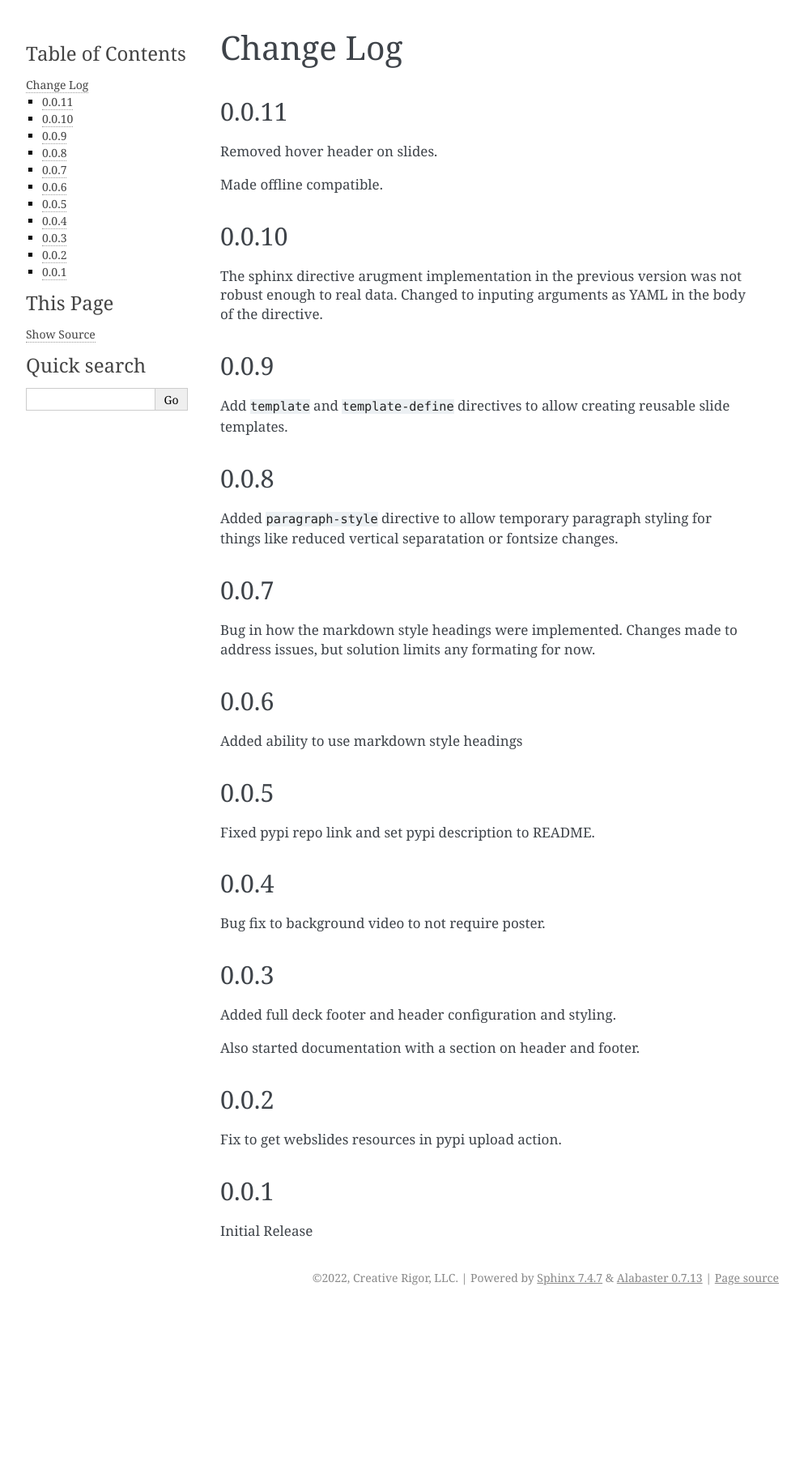
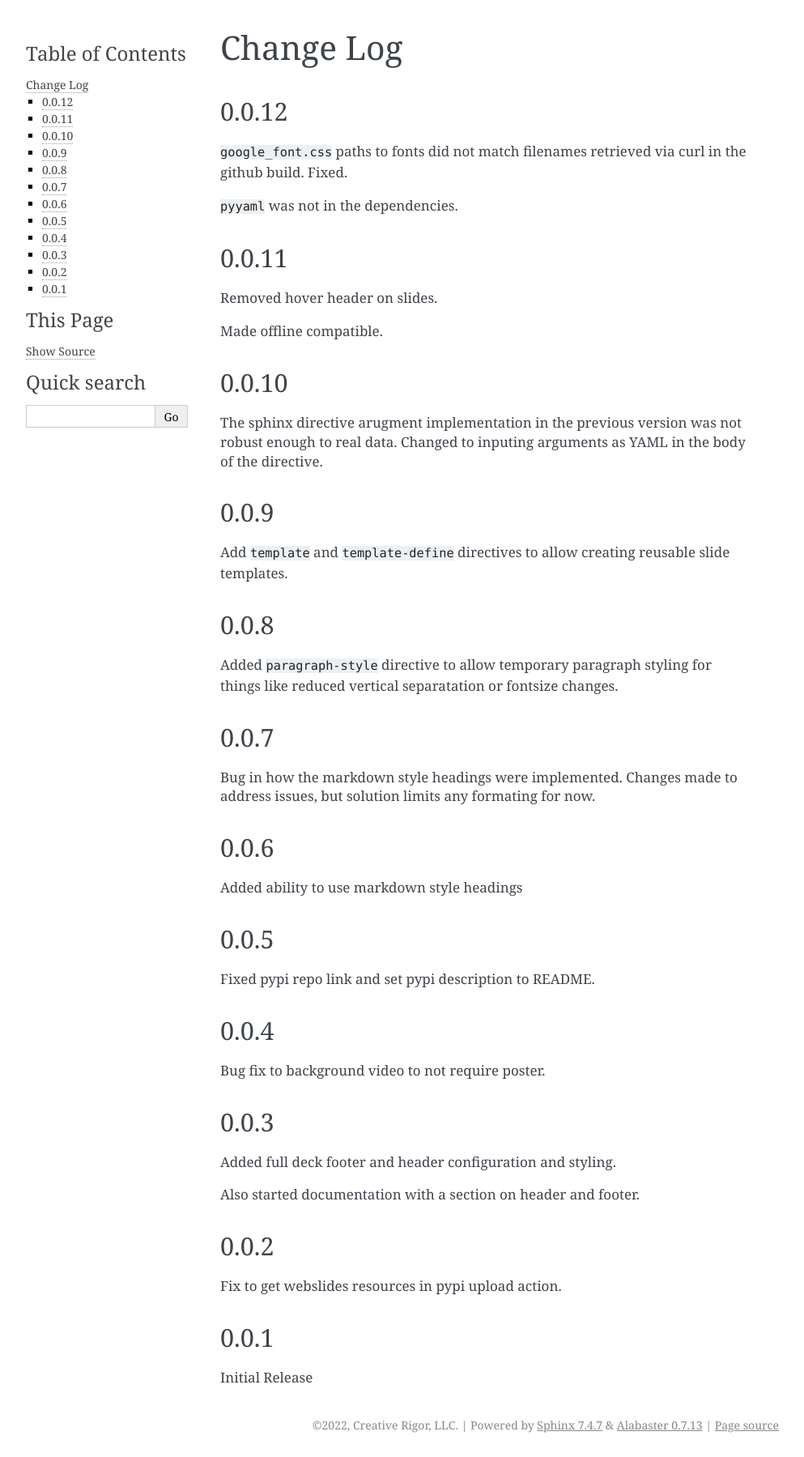
Before and after one commit to engineerslifeforme/webslides-extension, a Sphinx documentation site: the page built from docs/change_log.rst, in a window 1280 px wide. Shown: the whole page at 81% size, without its empty margins (148-1141 px from the left). Built offline with Sphinx 7.4.7, drawn with Linux system fonts in a browser that asks for light colours; before the commit the page ends 1617 px from its top, so only the background shows below that.

Commit message:
updated version and change log.  Added pyyaml to requirements.  It was missing

```diff
--- a/docs/change_log.rst
+++ b/docs/change_log.rst
@@ -1,6 +1,14 @@
 ===================
 Change Log
 ===================
+
+0.0.12
+=======
+
+``google_font.css`` paths to fonts did not match filenames retrieved
+via curl in the github build.  Fixed.
+
+``pyyaml`` was not in the dependencies.
 
 0.0.11
 =======
--- a/requirements.txt
+++ b/requirements.txt
@@ -1,3 +1,4 @@
 beautifulsoup4
 sphinx
 Jinja2
+pyyaml
--- a/setup.py
+++ b/setup.py
@@ -23,7 +23,7 @@ with open(path.join(here, 'requirements.txt'), 'r', encoding='utf-8') as f:
 setup(
     name='sphinx-webslides-builder',
 
-    version='0.0.11',
+    version='0.0.12',
 
     description='sphinx builder that outputs webslides',
 
```
